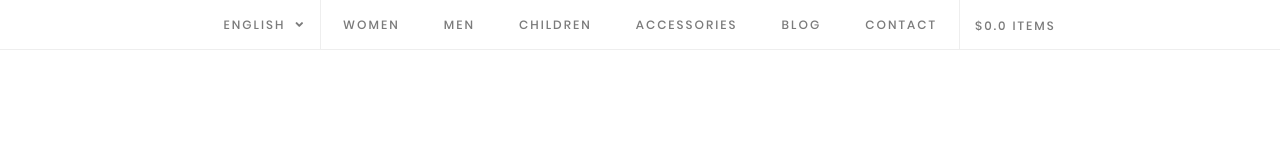
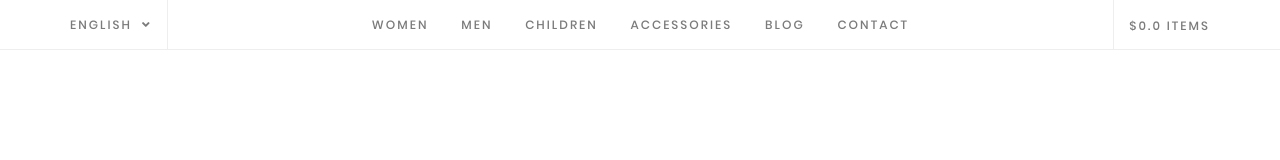
Before and after one commit to ayanmoldagaliev/ocolus, a plain HTML site: page index.html in a window 1280 px wide. Drawn offline with Linux system fonts and the light colour scheme.

Commit message:
Сверстан меню нормально

```diff
--- a/sass/_grid.sass
+++ b/sass/_grid.sass
@@ -2,5 +2,5 @@
  box-sizing: border-box
 
 .container
- min-width: 1140px
+ max-width: 1140px
  margin: auto
--- a/sass/sections/_header.sass
+++ b/sass/sections/_header.sass
@@ -6,7 +6,7 @@
  &-top
   height: 50px
   display: flex
-  justify-content: center
+  justify-content: space-between
   align-items: center
   font-size: 12px
   +medium
@@ -23,23 +23,21 @@
    justify-content: space-around
    align-items: center
    line-height: 30px
-   border-right: 1px solid #eeeeee
-   border-left: 1px solid #eeeeee
   &__language
-   width: 25%
    height: 100%
    display: flex
-   justify-content: flex-end
+   justify-content: flex-start
    align-items: center
    padding-right: 15px
+   border-right: 1px solid #eeeeee
   &__card
-   width: 25%
    height: 100%
    display: flex
    justify-content: flex-start
    align-items: center
    padding-left: 15px
    line-height: 21px
+   border-left: 1px solid #eeeeee
 .fa-angle-down
  margin-left: 10px
  &:hover
```
Also changed, not shown: css/style.css, img/logo.png (added), 1 other file.
